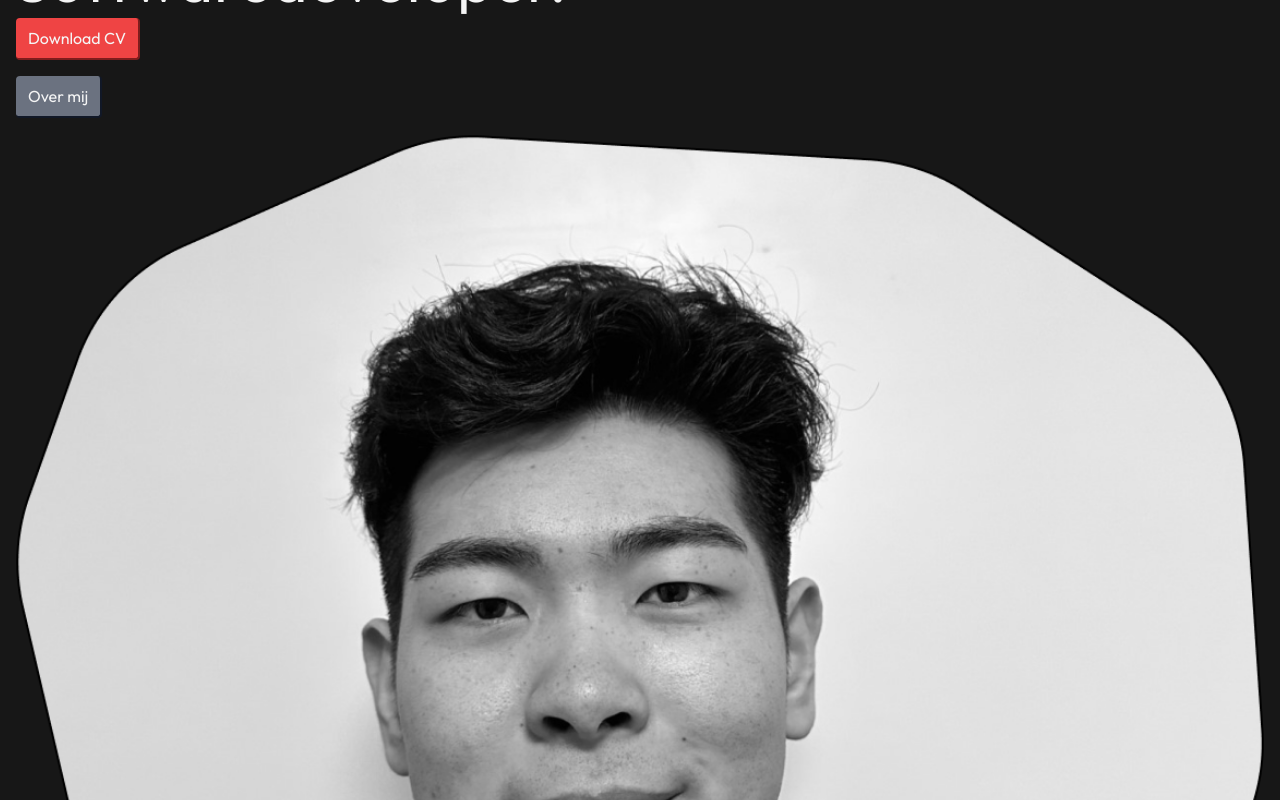
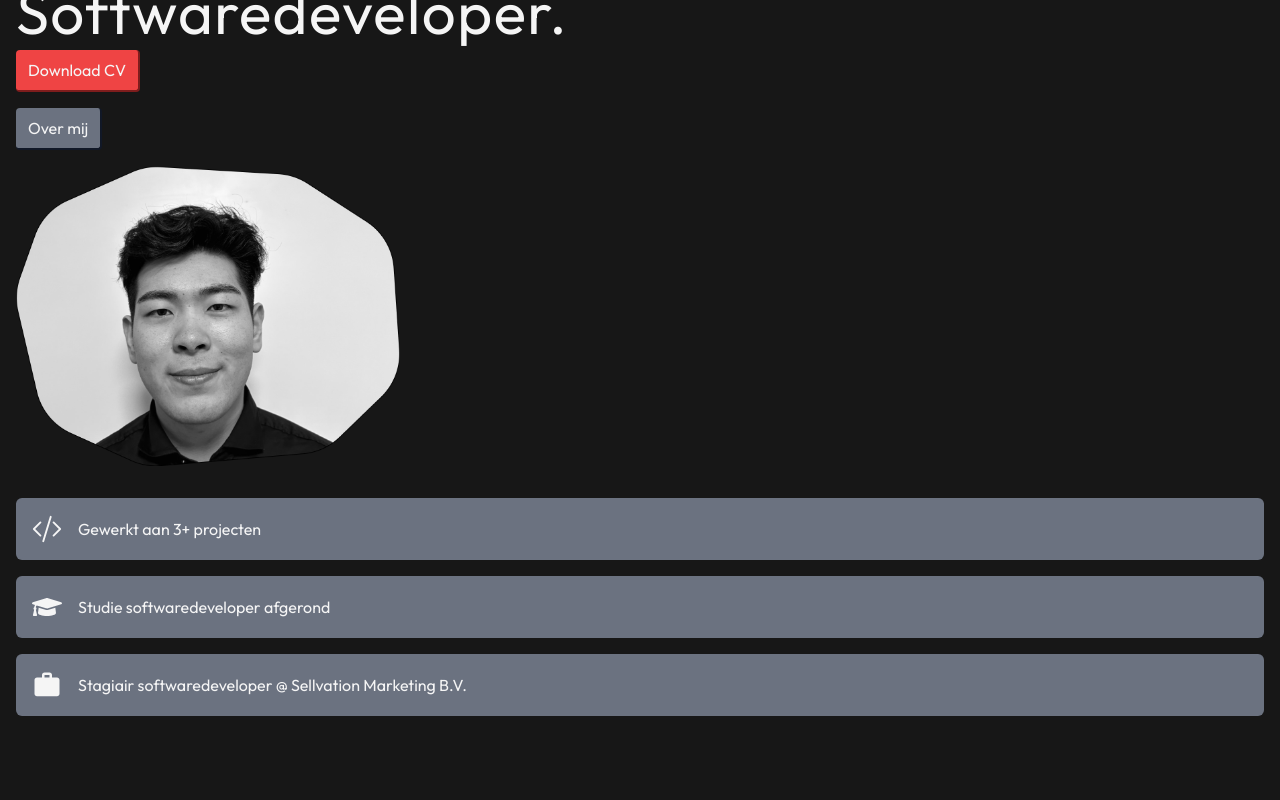
Before and after one commit to zStevenn/portfolio-old, a React (Vite) app: page / in a window 1280 px wide. Shown: the part 260-1060 px from the top of the page. After the commit the page ends 1032 px from the top, so only its background shows below. Built offline with nearby package versions, Linux system fonts and the light colour scheme.

Commit message:
Adds fadeIn on all components and creates bullet points

```diff
--- a/src/components/Hero.jsx
+++ b/src/components/Hero.jsx
@@ -2,20 +2,21 @@ import HeroImage from "../assets/static/profile.png"
 import cv from "../assets/static/Steven_Li_CV_NL.pdf"
 import { Link } from "react-scroll"
 import { useFadeIn } from "../hooks/useFadeIn"
-import { IoBookSharp } from "react-icons/io5"
 import { BsCodeSlash } from "react-icons/bs"
+import { FaGraduationCap } from "react-icons/fa"
+import { MdWork } from "react-icons/md"
 
 function Hero() {
 	const textRef = useFadeIn("left", 500, 0)
 	const imageRef = useFadeIn("right", 500, 0)
 	const achievementOneRef = useFadeIn("bottom", 500, 1)
-	const achievementTwoRef = useFadeIn("bottom", 500, 1)
-	const achievementThreeRef = useFadeIn("bottom", 500, 1)
+	const achievementTwoRef = useFadeIn("bottom", 500, 0.5)
+	const achievementThreeRef = useFadeIn("bottom", 500, 0)
 
 	return (
 		<>
 			<div
-				className="bg-neutral-900 flex flex-col justify-center gap-4 p-4"
+				className="bg-neutral-900 flex flex-col justify-center gap-4 p-4 mt-10"
 				id="hero"
 			>
 				<div ref={textRef} className="text-neutral-100">
@@ -46,30 +47,37 @@ function Hero() {
 						</Link>
 					</div>
 				</div>
-				<img ref={imageRef} src={HeroImage} alt="Steven Li" />
+				<img
+					ref={imageRef}
+					src={HeroImage}
+					alt="Steven Li"
+					className="max-w-sm"
+				/>
 			</div>
 			{/* Bullet points of my achievements */}
-			<div className="p-4 text-neutral-100">
+			<div className="flex flex-col gap-4 p-4 text-neutral-100 mb-10">
 				<div
 					ref={achievementOneRef}
 					className="flex gap-4 items-center p-4 bg-gray-500 rounded-md"
 				>
 					<BsCodeSlash className="text-3xl" />
-					<p className="text-lg">Gewerkt aan 3 projecten</p>
+					<p className="text-base">Gewerkt aan 3+ projecten</p>
 				</div>
 				<div
 					ref={achievementTwoRef}
 					className="flex gap-4 items-center p-4 bg-gray-500 rounded-md"
 				>
-					<IoBookSharp className="text-3xl" />
-					<p className="text-lg">xx</p>
+					<FaGraduationCap className="text-3xl" />
+					<p className="text-base">Studie softwaredeveloper afgerond</p>
 				</div>
 				<div
 					ref={achievementThreeRef}
 					className="flex gap-4 items-center p-4 bg-gray-500 rounded-md"
 				>
-					<IoBookSharp className="text-3xl" />
-					<p className="text-lg">xx</p>
+					<MdWork className="text-3xl" />
+					<p className="text-base">
+						Stagiair softwaredeveloper @ Sellvation Marketing B.V.
+					</p>
 				</div>
 			</div>
 		</>
```
